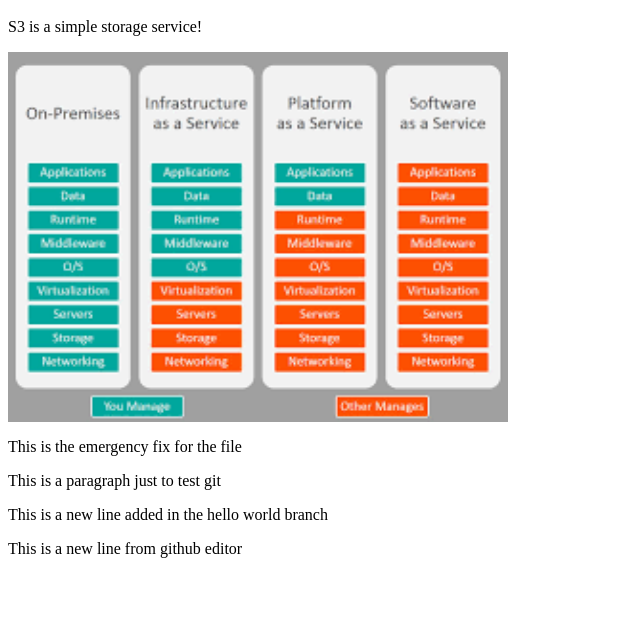
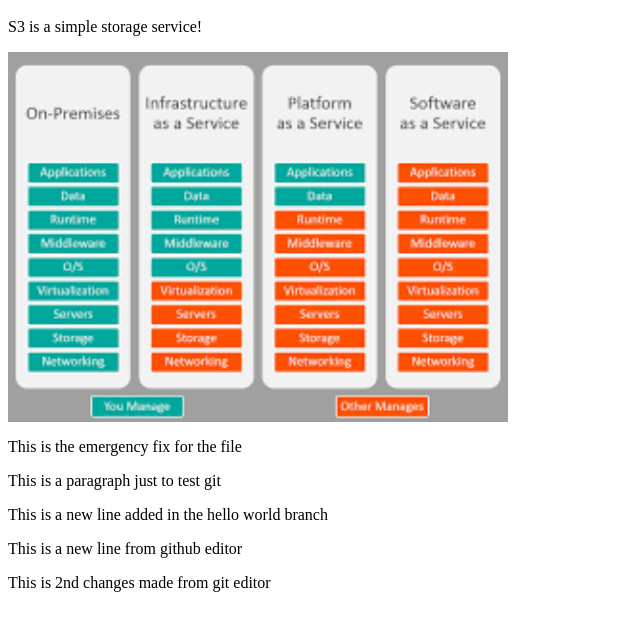
Before and after one commit to chinmaya221/helloWorld, a plain HTML site: page index.html in a window 1280 px wide. Shown: the part 48-678 px from the top of the page, without its empty margins (0-640 px from the left). Drawn offline with Linux system fonts and the light colour scheme; no server answers.

Commit message:
Update index.html
2nd commit to github origin

```diff
--- a/index.html
+++ b/index.html
@@ -26,4 +26,5 @@
 	<p>This is a paragraph just to test git</p>
 	<p>This is a new line added in the hello world branch</p>
 	  <p>This is a new line from github editor</p>
+	  <p>This is 2nd changes made from git editor</p>
 </html>
```
